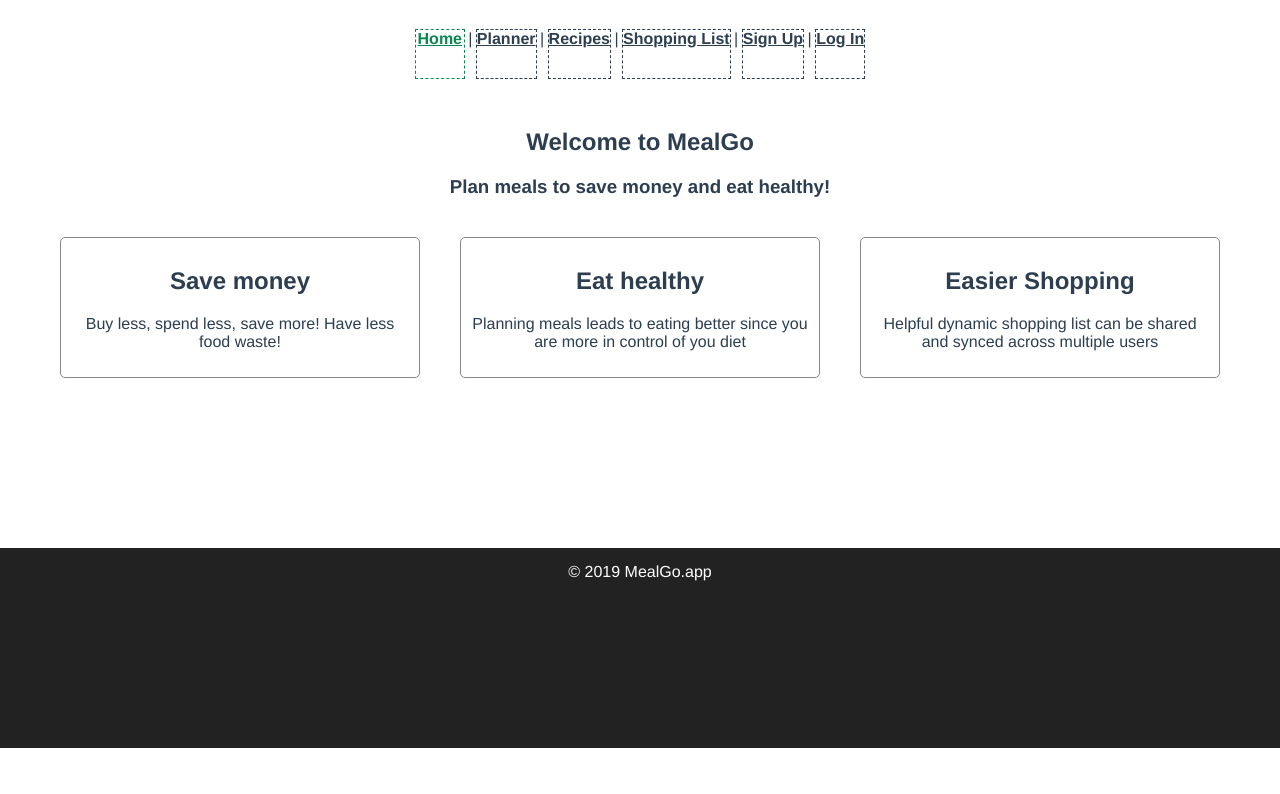
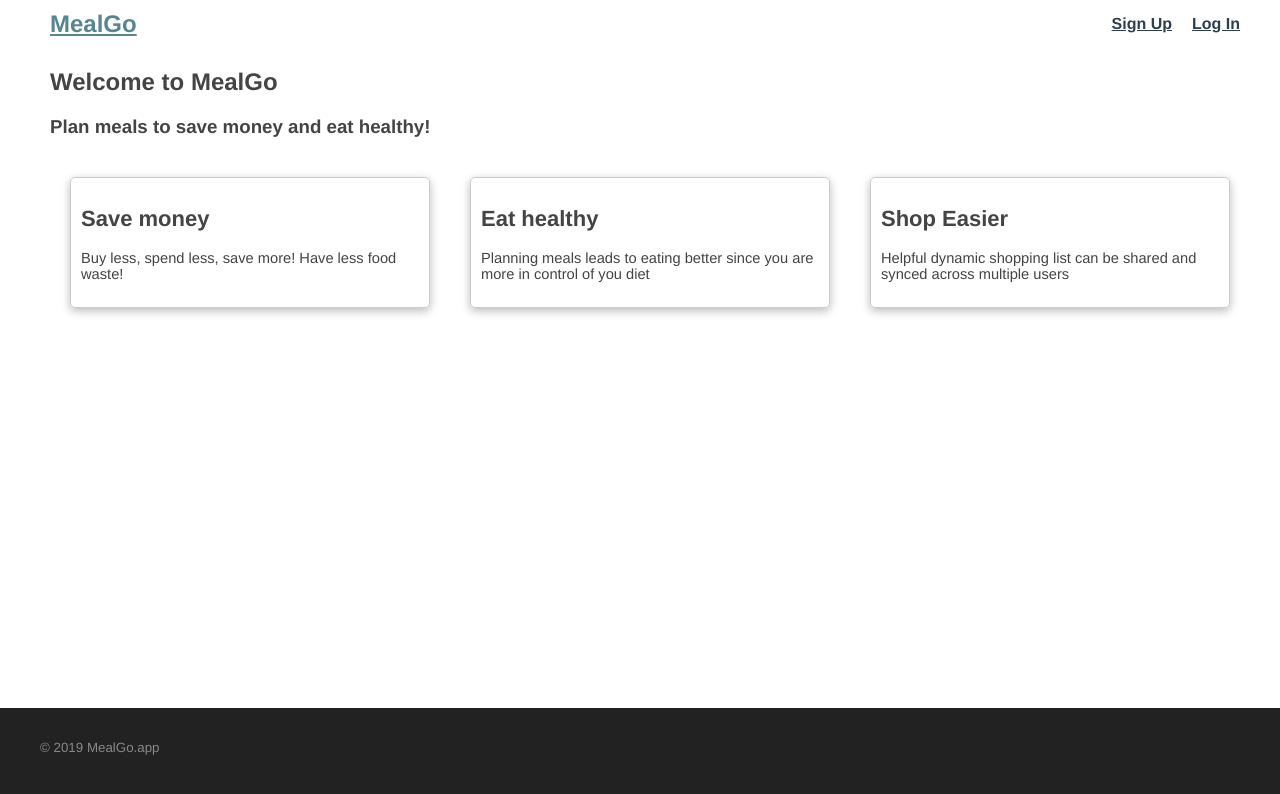
Before and after one commit to aar0ndev/mealgo, a Vue app in the folder frontend/: page / in a window 1280 px wide. Shown: the top 794 px of the page. Built offline with nearby package versions, Linux system fonts and the light colour scheme.

Commit message:
feat: first-pass styling landing page

```diff
--- a/frontend/src/App.vue
+++ b/frontend/src/App.vue
@@ -1,44 +1,62 @@
 <template>
   <div id="app">
     <header id="nav">
-      <router-link to="/">Home</router-link> |
-      <router-link to="/planner">Planner</router-link> |
-      <router-link to="/recipes">Recipes</router-link> |
-      <router-link to="/shopping">Shopping List</router-link> |
-      <router-link to="/signup">Sign Up</router-link> |
-      <router-link to="/login">Log In</router-link>
+      <span id="home">
+        <router-link to="/">MealGo</router-link>
+      </span>
+      <template v-if="logged_in">
+        <router-link to="/planner">Planner</router-link>
+        <router-link to="/recipes">Recipes</router-link>
+        <router-link to="/shopping">Shopping List</router-link>
+      </template>
+      <template v-else>
+        <router-link to="/signup">Sign Up</router-link>
+        <router-link to="/login">Log In</router-link>
+      </template>
     </header>
-    <section class="content">
+    <section id="content">
       <router-view />
     </section>
-    <footer>
+    <footer id="footer">
       <div class="copyright">&copy; 2019 MealGo.app</div>
     </footer>
   </div>
 </template>
 
 <style>
-
-html, body {
+html,
+body {
   margin: 0;
   padding: 0;
-}
-
-.content {
-  min-height: 50vh;
 }
 
 #app {
   font-family: "Avenir", Helvetica, Arial, sans-serif;
   -webkit-font-smoothing: antialiased;
   -moz-osx-font-smoothing: grayscale;
-  text-align: center;
   color: #2c3e50;
   margin: 0;
   padding: 0;
 }
+
+#content {
+  min-height: 80vh;
+  padding-left: 20px;
+}
+
 #nav {
-  padding: 30px;
+  display: flex;
+}
+
+#content,
+#nav {
+  max-width: 1200px;
+  margin: 0 auto;
+}
+
+#nav,
+#footer {
+  padding: 0 0 0 20px;
 }
 
 #nav a {
@@ -46,16 +64,23 @@ html, body {
   color: #2c3e50;
 }
 
+#nav > a {
+  padding-left: 10px;
+  padding-right: 10px;
+}
+
 #nav a.router-link-exact-active {
-  color: #0a884f;
+  color: #558790;
 }
 
 a {
   display: inline-block;
   min-width: 48px;
   min-height: 48px;
-  outline: 1px dashed;
-  color: #2f815c;
+  xoutline: 1px dashed;
+  box-sizing: border-box;
+  line-height: 48px;
+  color: #2f3781;
 }
 
 button {
@@ -63,16 +88,26 @@ button {
   min-height: 48px;
 }
 
-footer {
-  margin-top: 20px;
+#footer {
+  text-align: left;
+  padding: 20px;
   min-height: 200px;
-  vertical-align: center;
   background: #222;
-  color: white;
-  bottom: 0;
+  color: #888;
+  font-size: 10pt;
 }
 
-footer .copyright {
+#footer .copyright {
   line-height: 3em;
+  max-width: 1200px;
+  margin: 0 auto;
+}
+
+#home {
+  display: block;
+  text-align: left;
+  flex-grow: 1;
+  font-size: 24px;
+  line-height: 24px;
 }
 </style>
--- a/frontend/src/views/Home.vue
+++ b/frontend/src/views/Home.vue
@@ -12,7 +12,7 @@
        <p>Planning meals leads to eating better since you are more in control of you diet</p>
      </div>
      <div class="box">
-       <h2>Easier Shopping</h2>
+       <h2>Shop Easier</h2>
        <p>Helpful dynamic shopping list can be shared and synced across multiple users</p>
      </div>
      </div>
@@ -28,8 +28,7 @@ export default {
 
 <style scoped>
 .home {
-  max-width: 1200px;
-  margin: 0 auto;
+  color: #444;
 }
 
 .boxes{
@@ -40,9 +39,11 @@ export default {
   flex-grow: 1;
   flex-basis: 0;
   margin: 20px;
-  border: 1px solid #888;
+  border: 1px solid #CCC;
   border-radius: 5px;
   padding: 10px;
+  box-shadow: 0 3px 10px #BBB;
+  font-size: 11pt;
 }
 
 @media (max-width: 650px) {
```
